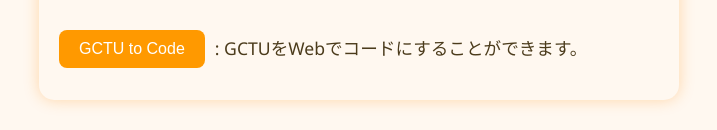
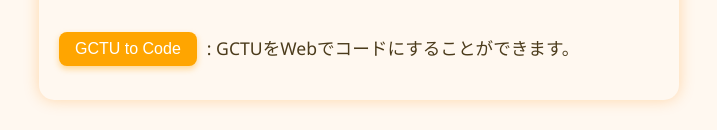
Before and after one commit to KITUNEchan/KITUNE_WebSite, a plain HTML site: page index.html in a window 1280 px wide. Shown: the part 320-450 px from the top of the page, without its empty margins (281-998 px from the left). Drawn offline with Linux system fonts and the light colour scheme.

Commit message:
Add files via upload

```diff
--- a/index.html
+++ b/index.html
@@ -4,13 +4,6 @@
   <meta charset="UTF-8" />
   <title>きつね893のプロフィール</title>
   <link rel="stylesheet" href="style.css" />
-  <style>
-    .button-with-description {
-      display: flex;
-      align-items: center;
-      gap: 10px; /* ボタンと説明の間の余白 */
-    }
-  </style>
 </head>
 <body>
   <h1>きつね893</h1>
--- a/style.css
+++ b/style.css
@@ -27,16 +27,30 @@ p {
   line-height: 1.6;
   text-align: center;
 }
+
 button {
-  padding: 10px 20px;
-  font-size: 16px;
-  background-color: #ff9900;
+
+  background-color: #ffa500;
+  border: none;
   color: white;
-  border: none;
+  padding: 8px 16px;
+  font-size: 1rem;
   border-radius: 8px;
   cursor: pointer;
+  transition: background-color 0.3s ease;
+    box-shadow: 0 3px 6px rgba(255, 165, 0, 0.4);
+}
+button:hover {
+  box-shadow: 0 5px 10px rgba(255, 140, 0, 0.6);
 }
 
 button:hover {
-  background-color: #cc7a00;
+  background-color: #ff8800;
 }
+
+.button-with-description {
+  display: flex;
+  align-items: center;
+  gap: 10px;
+  margin-top: 16px;
+}
```
